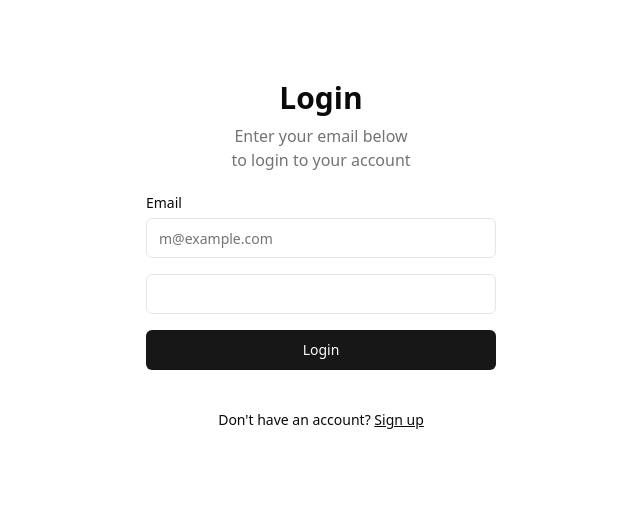
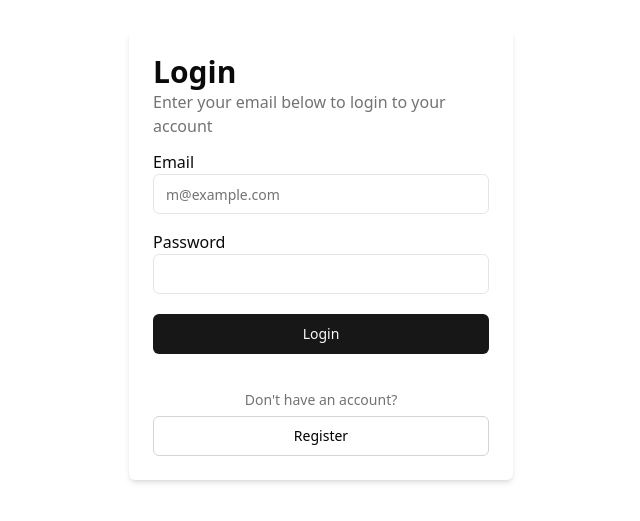
Before and after one commit to Johannes-01/Software_Engineering_I, a Next.js app in the folder project_micheal_angelo/: page /login in a window 1280 px wide. Shown: the part 145-666 px from the top of the page, without its empty margins (319-959 px from the left). Built offline with nearby package versions, Linux system fonts and the light colour scheme.

Commit message:
Bauen der Login Page mit Prüfung auf E-Mail, Password als auch E-Mail & Passwort. Bauen der Login Page gem. Mock. Weiterleitung auf Register-Page.

```diff
--- a/project_micheal_angelo/src/app/(auth)/login/page.tsx
+++ b/project_micheal_angelo/src/app/(auth)/login/page.tsx
@@ -7,50 +7,75 @@ import Link from "next/link";
 import { redirect } from 'next/navigation';
 import React, { useState, useTransition } from "react";
 
+interface ErrorState {
+    email?: string;
+    password?: string;
+    general?: string;
+}
+
 export default function LoginPage() {
     const [email, setEmail] = useState("");
     const [password, setPassword] = useState("");
     const [, startTransition] = useTransition();
+    const [errors, setErrors] = useState<ErrorState>({});
 
     const login = async (email: string, password: string): Promise<void> => {
-        const request = {
-            email,
-            password,
-        };
+        setErrors({});
 
+        if (!email) {
+            setErrors((prev) => ({ ...prev, email: "Email ist erforderlich" }));
+            return;
+        }
+        if (!password) {
+            setErrors((prev) => ({ ...prev, password: "Password ist erforderlich" }));
+            return;
+        }
+
+        try {
             const result = await fetch('/api/login', {
                 method: "POST",
-            body: JSON.stringify(request),
+                body: JSON.stringify({ email, password }),
                 headers: {
                     'Content-Type': 'application/json',
                 },
             });
 
-        if (result.status === 500) {
-            // todo handle error
-        }
+            const data = await result.json();
 
-        if (result.status === 200) {
-            redirect('/gallery');
-        }
-
+            if (!result.ok) {
+                setErrors({ general: "E-Mail oder Passwort falsch" });
                 return;
             }
 
+
+            localStorage.setItem("authToken", data.token);
+            redirect('/gallery');
+
+
+    } catch (error) {
+            setErrors({ general: "Ein unerwarteter Fehler ist aufgetreten" });
+            console.log("Login failed:", error);
+        }
+    }
+
+
     return (
-        <div className="flex justify-center items-center size-full lg:min-h-[600px] lg:grid-cols-2 xl:min-h-[800px]">
-            <div className="py-12">
-                <form>
-                    <div className="mx-auto grid w-[350px] gap-6">
-                        <div className="grid gap-2 text-center">
+        <div className="flex justify-center items-center h-screen">
+            <div className="w-full max-w-sm p-6 bg-white shadow-md rounded-md">
+                <form onSubmit={(e) => {
+                    e.preventDefault();
+                    login(email, password);
+                }}>
+                    <div className="">
+                        <div className="w-full max-w-sm ">
                             <h1 className="text-3xl font-bold">Login</h1>
-                            <p className="text-balance text-muted-foreground">
+                            <p className="text-m text-muted-foreground mb-3 ">
                                 Enter your email below to login to your account
                             </p>
                         </div>
                         <div className="grid gap-4">
-                            <div className="grid gap-2">
-                                <Label htmlFor="email">Email</Label>
+                            <div className="mb-1.3">
+                                <Label htmlFor="email" className="text-base">Email</Label>
                                 <Input
                                     id="email"
                                     type="email"
@@ -59,8 +84,12 @@ export default function LoginPage() {
                                     value={email}
                                     onChange={(e) => setEmail(e.target.value)}
                                 />
+                                {errors.email && (
+                                    <p className="text-red-500 text-sm mt-1">{errors.email}</p>
+                                )}
                             </div>
-                            <div className="grid gap-2">
+                            <div className="mb-1">
+                                <Label htmlFor="password" className="text-base">Password</Label>
                                 <Input
                                     id="password"
                                     type="password"
@@ -68,24 +97,33 @@ export default function LoginPage() {
                                     value={password}
                                     onChange={(e) => setPassword(e.target.value)}
                                 />
+                                {errors.password && (
+                                    <p className="text-red-500 text-sm mt-1">{errors.password}</p>
+                                )}
                             </div>
+                            {errors.general && (
+                                <p className="text-red-500 text-center text-sm">{errors.general}</p>
+                            )}
                             <Button
                                 type="button"
-                                className="w-full"
+                                className="w-full mb-5"
                                 onClick={() => startTransition(() => login(email, password))}
                             >
                                 Login
                             </Button>
                         </div>
-                        <div className="mt-4 text-center text-sm">
+                        <div className="mt-4 text-center text-sm text-muted-foreground mb-1.5">
                             Don&apos;t have an account?{" "}
-                            <Link
-                                href="/register"
-                                className="underline"
+                        </div>
+                        <Link href="/register">
+                        <Button
+                            type="button"
+                            className="w-full bg-white text-black border border-gray-300 rounded-md px-4 py-2 hover:bg-gray-100"
+                            // onClick={() => startTransition(() => login(email, password))}
                         >
-                                Sign up
+                            Register
+                        </Button>
                         </Link>
-                        </div>
                     </div>
                 </form>
             </div>
--- a/project_micheal_angelo/src/app/api/login/route.ts
+++ b/project_micheal_angelo/src/app/api/login/route.ts
@@ -7,42 +7,31 @@ interface LoginRequest {
 }
 
 export async function POST(req: Request) {
-    const loginRequest = (await req.json()) as LoginRequest;
+    const { email, password } = await req.json() as LoginRequest;
 
-    if (!loginRequest.email) {
-        return new NextResponse("Email falsy", {
-            status: 400,
-        });
+    if (!email) {
+        return NextResponse.json({ error: "Email is required" }, { status: 400 });
     }
 
-    if (!loginRequest.password) {
-        return new NextResponse("Password falsy", {
-            status: 400,
-        });
+    if (!password) {
+        return NextResponse.json({ error: "Password is required" }, { status: 400 });
     }
 
     const supabase = await createSupabaseClient();
 
-    const {
-        error,
-        data,
-    } = await supabase.auth.signInWithPassword(
-        {
-            email: loginRequest.email,
-            password: loginRequest.password,
-        },
-    );
+    try {
+        const { data, error } = await supabase.auth.signInWithPassword({ email, password });
 
-    if (error) {
-        return new NextResponse(`Error while logging in ${error}`, {
-            status: 500,
-        });
+        if (error) {
+            return NextResponse.json({ error: "E-Mail oder Passwort falsch" }, { status: 401 });
+        }
+
+        return NextResponse.json({ token: data.session?.access_token }, { status: 200 });
+    } catch (error) {
+        console.error("Unerwarteter Fehler:", error);
+        return NextResponse.json(
+            { error: "Ein unerwarteter Fehler ist aufgetreten" },
+            { status: 500 }
+        );
     }
-
-    return new NextResponse(JSON.stringify(data), {
-        status: 200,
-        headers: {
-            'Content-Type': 'application/json',
-        },
-    });
 }
```
Lines whose indentation alone changed are shown as unchanged.
